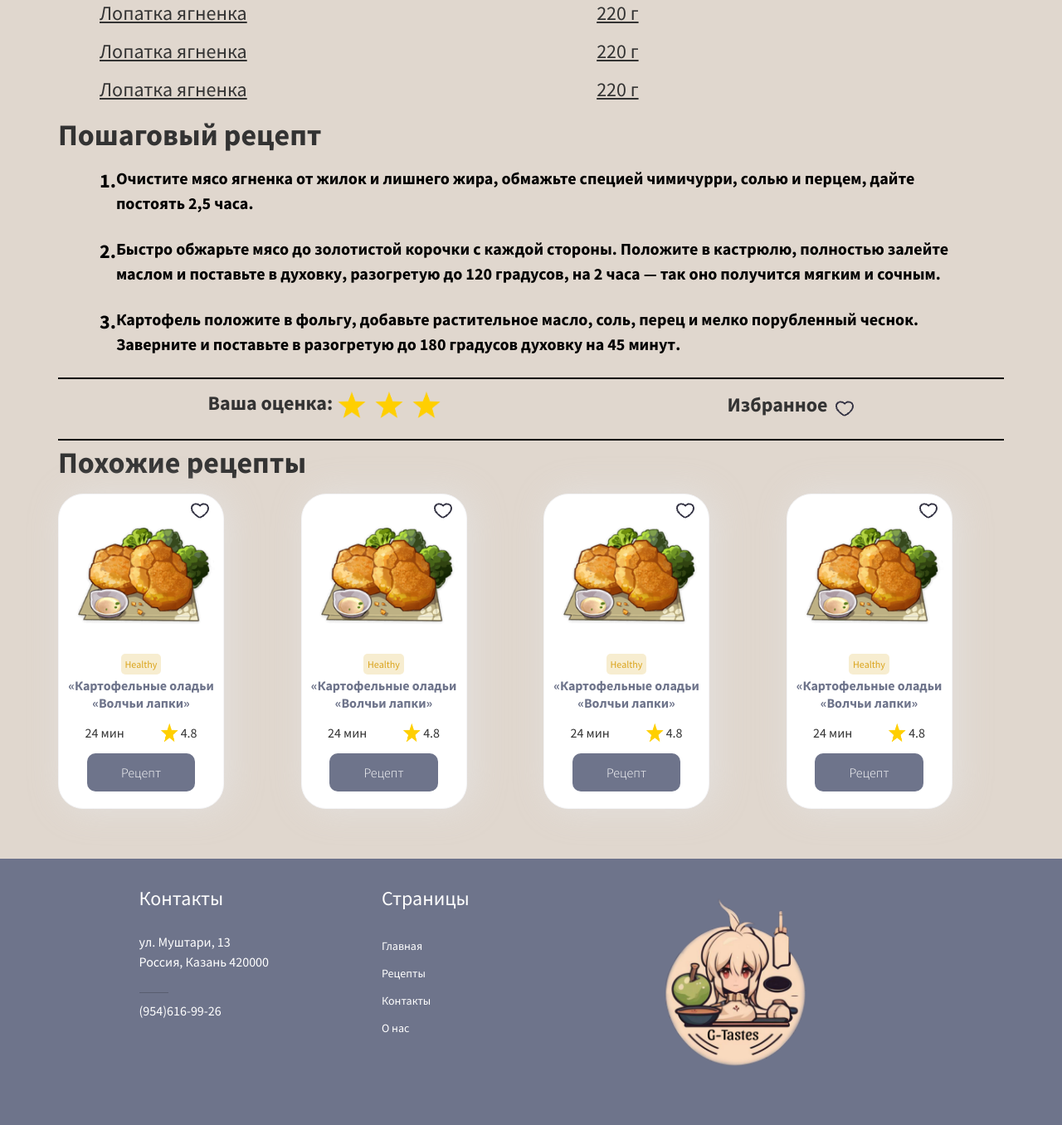
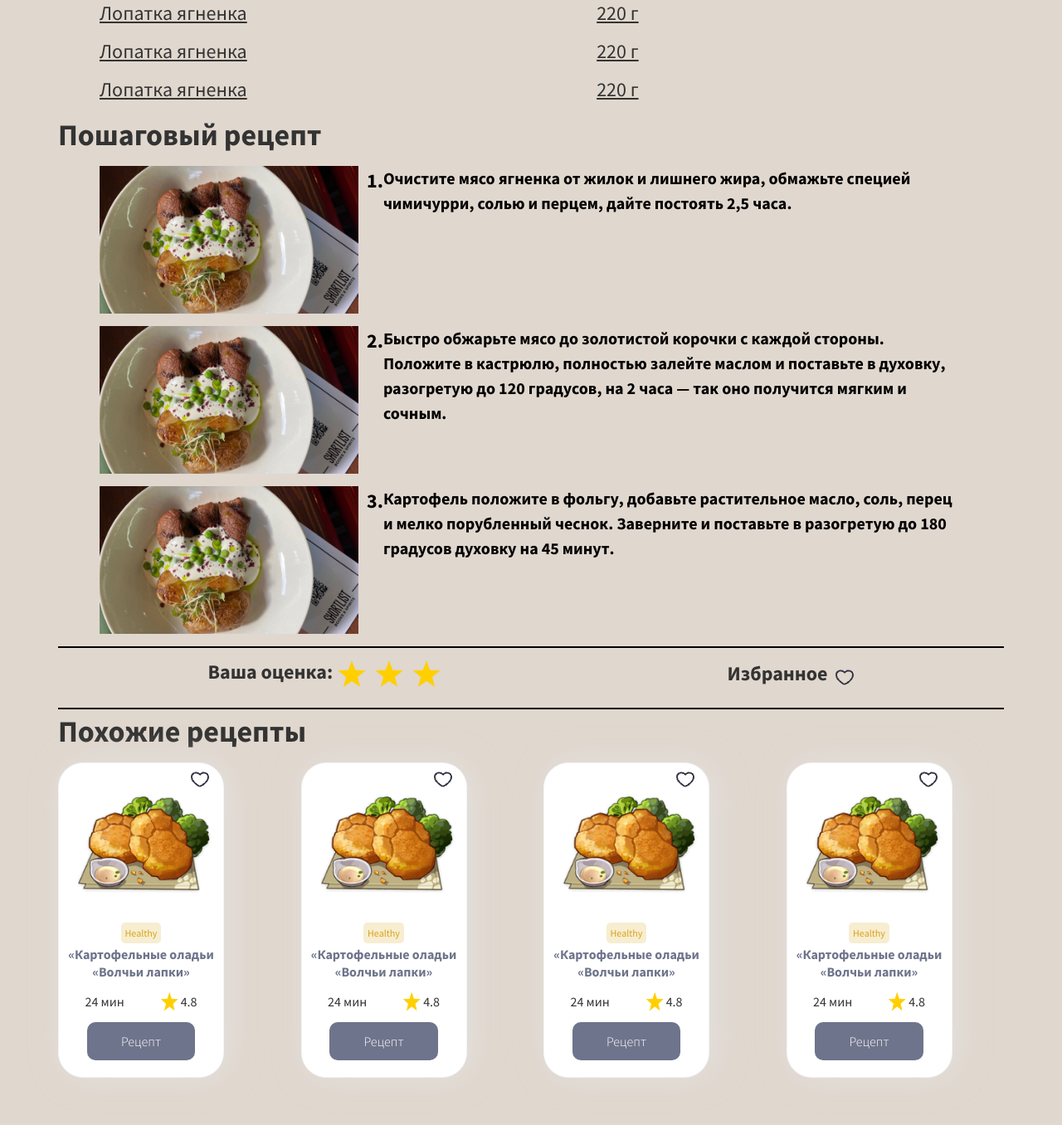
Before and after one commit to Railcka/G-Tastes, a Django app: page /recipe in a window 1280 px wide. Shown: the part 981-2337 px from the top of the page at 83% size. Run offline with Django 4.2, Linux system fonts and the light colour scheme; some libraries are stand-ins or nearby versions.

Commit message:
recipe done

```diff
--- a/GameTastes/main/static/main/css/main.css
+++ b/GameTastes/main/static/main/css/main.css
@@ -385,6 +385,11 @@
     font-size: 20px;
 }
 
+.step-img{
+    width: 30%;
+    margin-right: 10px;
+}
+
 .div-star-fav{
     display: flex;
     justify-content: space-around;
--- a/GameTastes/main/templates/main/recipe.html
+++ b/GameTastes/main/templates/main/recipe.html
@@ -29,8 +29,6 @@
                         <img class="recipe-detail-star" src="{% static 'main/img/image15.png' %}">
                     </div>
                 </div>
-
-
 
                 <div class="recipe-specs">
                     <div class="recipe-specs-box">
@@ -117,14 +115,17 @@
         <div class="div-steps-recipe">
             <h2 class="color-text weight-text">Пошаговый рецепт</h2>
             <div class="div-step">
+                <img class="step-img" src="{% static 'main/img/image17.jpeg' %}">
                 <h3 class="color-black">1.</h3>
                 <p class="step-text color-black">Очистите мясо ягненка от жилок и лишнего жира, обмажьте специей чимичурри, солью и перцем, дайте постоять 2,5 часа.</p>
             </div>
             <div class="div-step">
+                <img class="step-img" src="{% static 'main/img/image17.jpeg' %}">
                 <h3 class="color-black">2.</h3>
                 <p class="step-text color-black">Быстро обжарьте мясо до золотистой корочки с каждой стороны. Положите в кастрюлю, полностью залейте маслом и поставьте в духовку, разогретую до 120 градусов, на 2 часа — так оно получится мягким и сочным.</p>
             </div>
             <div class="div-step">
+                <img class="step-img" src="{% static 'main/img/image17.jpeg' %}">
                 <h3 class="color-black">3.</h3>
                 <p class="step-text color-black">Картофель положите в фольгу, добавьте растительное масло, соль, перец и мелко порубленный чеснок. Заверните и поставьте в разогретую до 180 градусов духовку на 45 минут.</p>
             </div>
```
